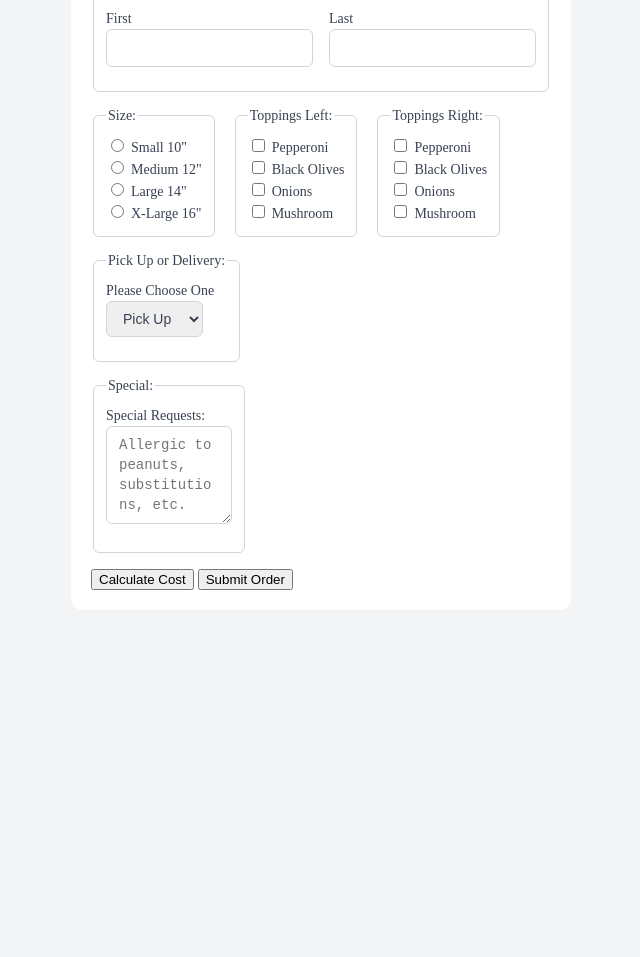
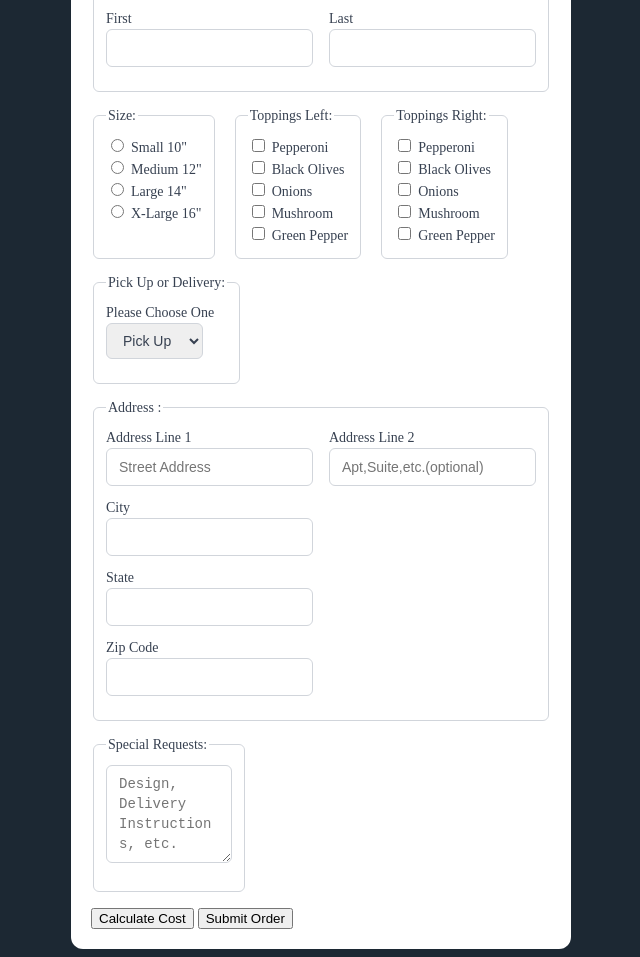
Before and after one commit to Leonardo51/PizzaShop, a plain HTML site: page index.html in a window 1280 px wide. Shown: the part 127-1084 px from the top of the page, without its empty margins (244-884 px from the left). Before the commit the page ends 800 px from the top, so only its background shows below. Drawn offline with Linux system fonts and the light colour scheme.

Commit message:
Final Commit

```diff
--- a/index.html
+++ b/index.html
@@ -61,6 +61,10 @@
                         <input type="checkbox" id="mushroom" name="mushroom" value="mushroom">
                         <label for="mushroom">Mushroom</label>
                     </div>
+                    <div>
+                        <input type="checkbox" id="greenPepper" name="greenPepper" value="greenPepper">
+                        <label for="greenPepper">Green Pepper</label>
+                    </div>
                 </fieldset>
                 <fieldset>
                     <legend>Toppings Right:</legend>
@@ -80,6 +84,10 @@
                         <input type="checkbox" id="mushroom2" name="mushroom2" value="mushroom2">
                         <label for="mushroom2">Mushroom</label>
                     </div>
+                    <div>
+                        <input type="checkbox" id="greenPepper2" name="greenPepper2" value="greenPepper2">
+                        <label for="greenPepper2">Green Pepper</label>
+                    </div>
                 </fieldset>
             </div>
             <fieldset>
@@ -91,9 +99,34 @@
                 </select>
             </fieldset>
             <fieldset>
-                <legend>Special: </legend>
-                <label for="SpecialRequests">Special Requests:</label>
-                <textarea id="SpecialRequests" name="SpecialRequests" rows="4" cols="10" placeholder="Allergic to peanuts, substitutions, etc."></textarea>
+                <legend>Address :</legend>
+                <div class="row">
+                    <div>
+                        <label for="address1">Address Line 1</label>
+                        <input id="address1" name="address1" type="text" placeholder="Street Address">
+                    </div>
+                    <div>
+                        <label for="address2">Address Line 2</label>
+                        <input id="address2" name="address2" type="text" placeholder="Apt,Suite,etc.(optional)">
+                    </div>
+                </div>
+                <div>
+                    <label for="city">City</label>
+                    <input id="city" name="city" type="text"
+                </div>
+                <div>
+                    <label for="state">State</label>
+                    <input id="state" name="state" type="text">
+                </div>
+                <div>
+                    <label for="zipcode">Zip Code</label>
+                    <input id="zipcode" name="zipcode" type="text">
+                </div>
+            </fieldset>
+            <fieldset>
+                <legend>Special Requests: </legend>
+                <label for="SpecialRequests"></label>
+                <textarea id="SpecialRequests" name="SpecialRequests" rows="4" cols="10" placeholder="Design, Delivery Instructions, etc."></textarea>
             </fieldset>
             <button type="button" onclick="alert('Free Today for our Grand Opening!')">Calculate Cost</button>
             <button type="submit">Submit Order</button>
--- a/style.css
+++ b/style.css
@@ -2,7 +2,7 @@
     box-sizing: border-box;
 }
 body{
-    background: #f3f4f6;
+    background: #1C2833;
 }
 
 label {
```
